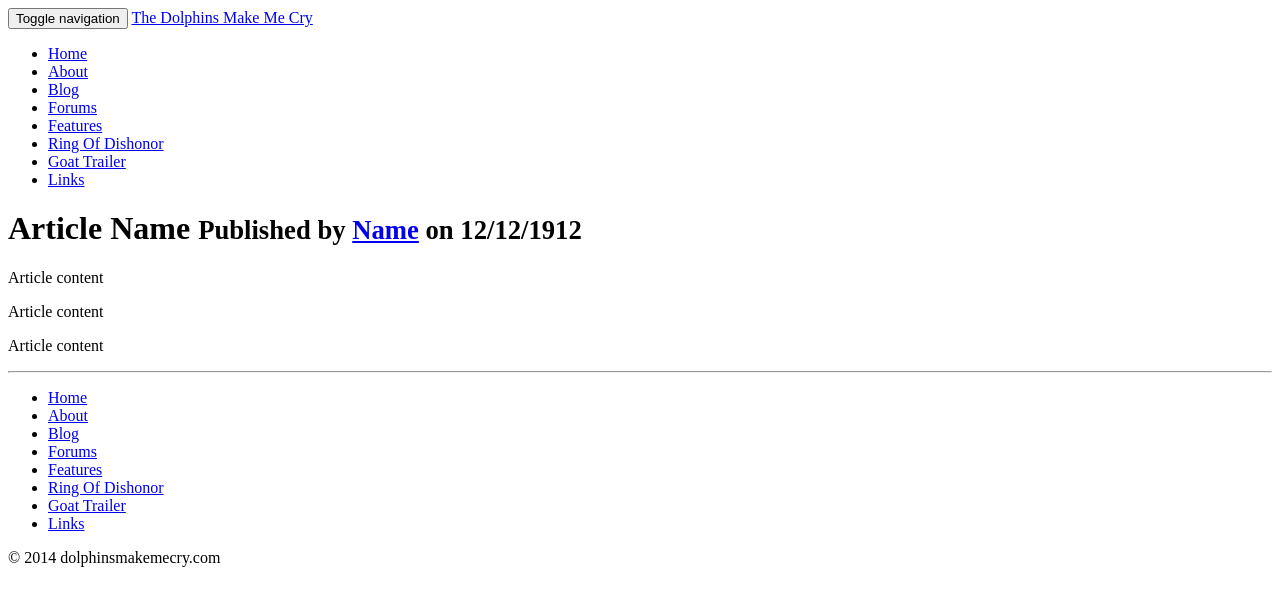
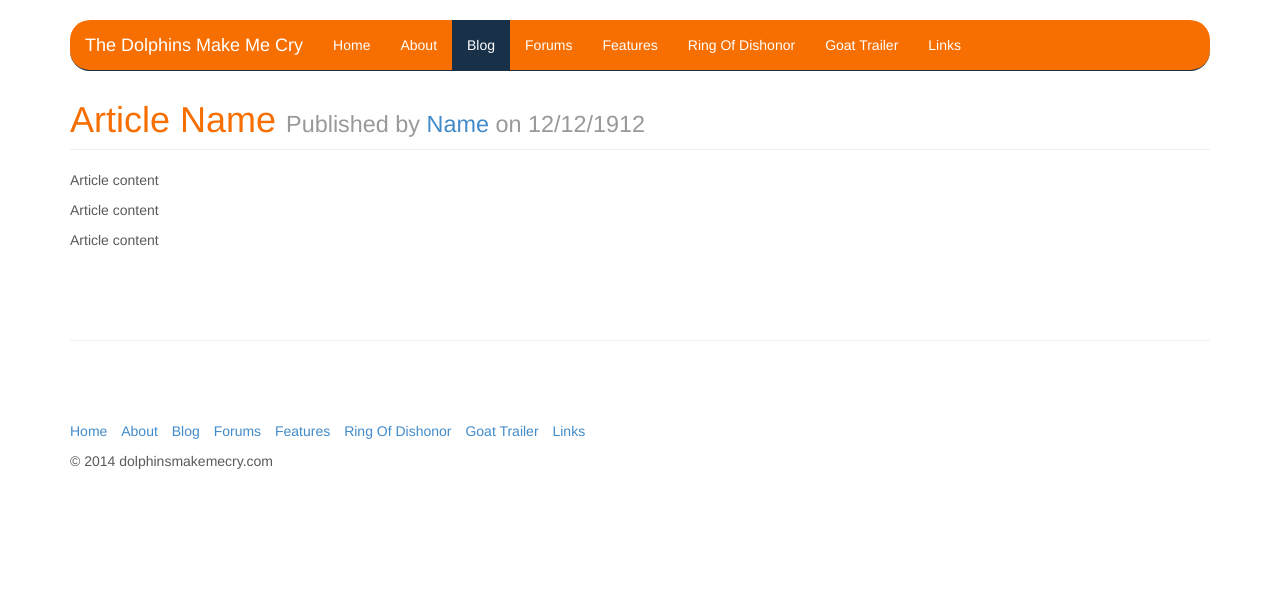
Before and after one commit to Mr-Dr-Pib/Dolphins, a plain HTML site: page blog/template.html in a window 1280 px wide. Drawn offline with Linux system fonts and the light colour scheme; the site is published under a folder, as on GitHub Pages, so addresses that start at the root find nothing.

Commit message:
Fixed the template.

```diff
--- a/blog/template.html
+++ b/blog/template.html
@@ -11,12 +11,13 @@
     <title>Template - The Dolphins Make Me Cry</title>
 
     <!-- Bootstrap core CSS -->
-    <link href="/css/bootstrap.min.css" rel="stylesheet">
-    <link href="/css/thedolphinsmakecry.css" rel="stylesheet">
-    <link href="/css/blog.css" rel="stylesheet">
+    <link href="../css/bootstrap.min.css" rel="stylesheet">
+    <link href="../css/thedolphinsmakecry.css" rel="stylesheet">
+    <link href="../css/blog.css" rel="stylesheet">
 
     <!-- Custom styles for this template -->
-    <link href="/css/carousel.css" rel="stylesheet">
+    <link href="../css/carousel.css" rel="stylesheet">
+
 
 </head>
 <body>
@@ -36,14 +37,14 @@
                 </div>
                 <div class="navbar-collapse collapse">
                     <ul class="nav navbar-nav">
-                        <li><a href="/index.html">Home</a></li>
-                        <li><a href="/about.html">About</a></li>
-                        <li class="active"><a href="/blog.html">Blog</a></li>
+                        <li><a href="../index.html">Home</a></li>
+                        <li><a href="../about.html">About</a></li>
+                        <li class="active"><a href="../blog.html">Blog</a></li>
                         <li><a href="http://www.thedolphinsmakemecry.com/forums/">Forums</a></li>
-                        <li><a href="/features.html">Features</a></li>
-                        <li><a href="/ring-of-dishonor.html">Ring Of Dishonor</a></li>
-                        <li><a href="/goat-trailer.html">Goat Trailer</a></li>
-                        <li><a href="/links.html">Links</a></li>
+                        <li><a href="../features.html">Features</a></li>
+                        <li><a href="../ring-of-dishonor.html">Ring Of Dishonor</a></li>
+                        <li><a href="../goat-trailer.html">Goat Trailer</a></li>
+                        <li><a href="../links.html">Links</a></li>
 
                     </ul>
                 </div>
@@ -76,14 +77,14 @@
     <!-- FOOTER -->
     <footer>
         <ul>
-            <li><a href="/index.html">Home</a></li>
-            <li><a href="/about.html">About</a></li>
-            <li><a href="/blog.html">Blog</a></li>
+            <li><a href="../index.html">Home</a></li>
+            <li><a href="../about.html">About</a></li>
+            <li><a href="../blog.html">Blog</a></li>
             <li><a href="http://www.thedolphinsmakemecry.com/forums/">Forums</a></li>
-            <li><a href="/features.html">Features</a></li>
-            <li><a href="/ring-of-dishonor.html">Ring Of Dishonor</a></li>
-            <li><a href="/goat-trailer.html">Goat Trailer</a></li>
-            <li><a href="/links.html">Links</a></li>
+            <li><a href="../features.html">Features</a></li>
+            <li><a href="../ring-of-dishonor.html">Ring Of Dishonor</a></li>
+            <li><a href="../goat-trailer.html">Goat Trailer</a></li>
+            <li><a href="../links.html">Links</a></li>
         </ul>
         <p>&copy; 2014 dolphinsmakemecry.com</p>
     </footer>
@@ -94,8 +95,8 @@
 <!-- Bootstrap core JavaScript
 ================================================== -->
 <!-- Placed at the end of the document so the pages load faster -->
-<script src="/js/jquery-2.1.0.min.js"></script>
-<script src="/js/bootstrap.min.js"></script>
+<script src="../js/jquery-2.1.0.min.js"></script>
+<script src="../js/bootstrap.min.js"></script>
 
 </body>
 </html>
```
